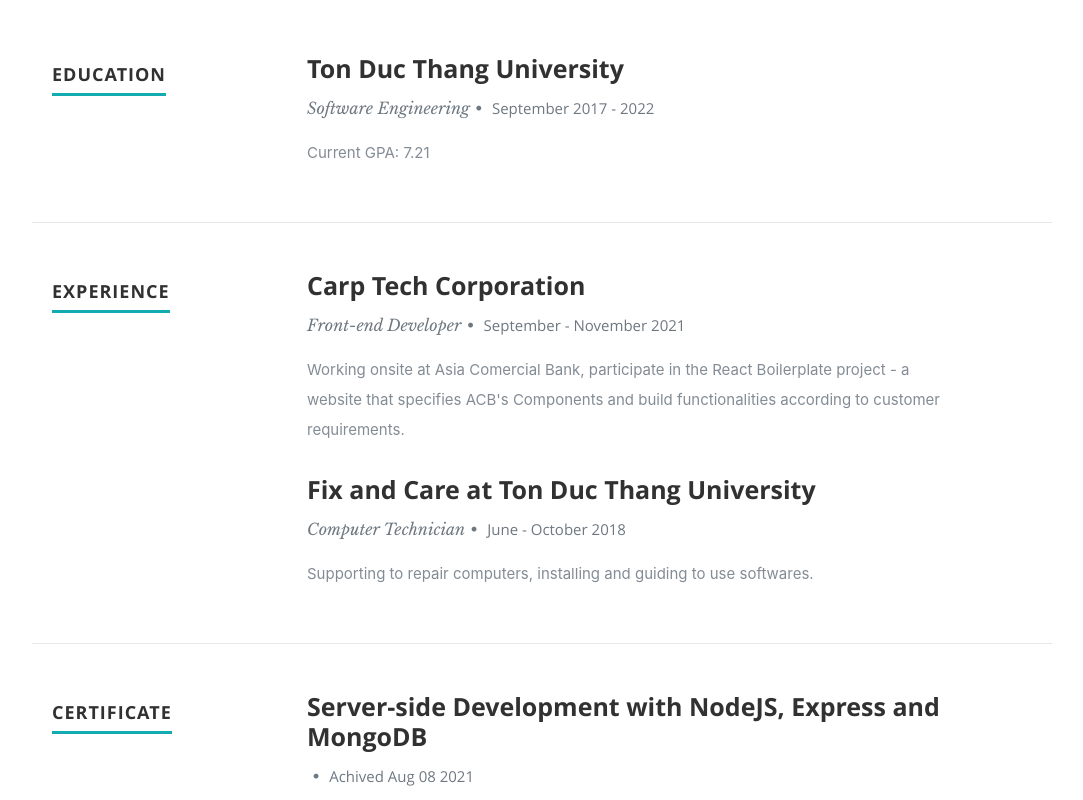
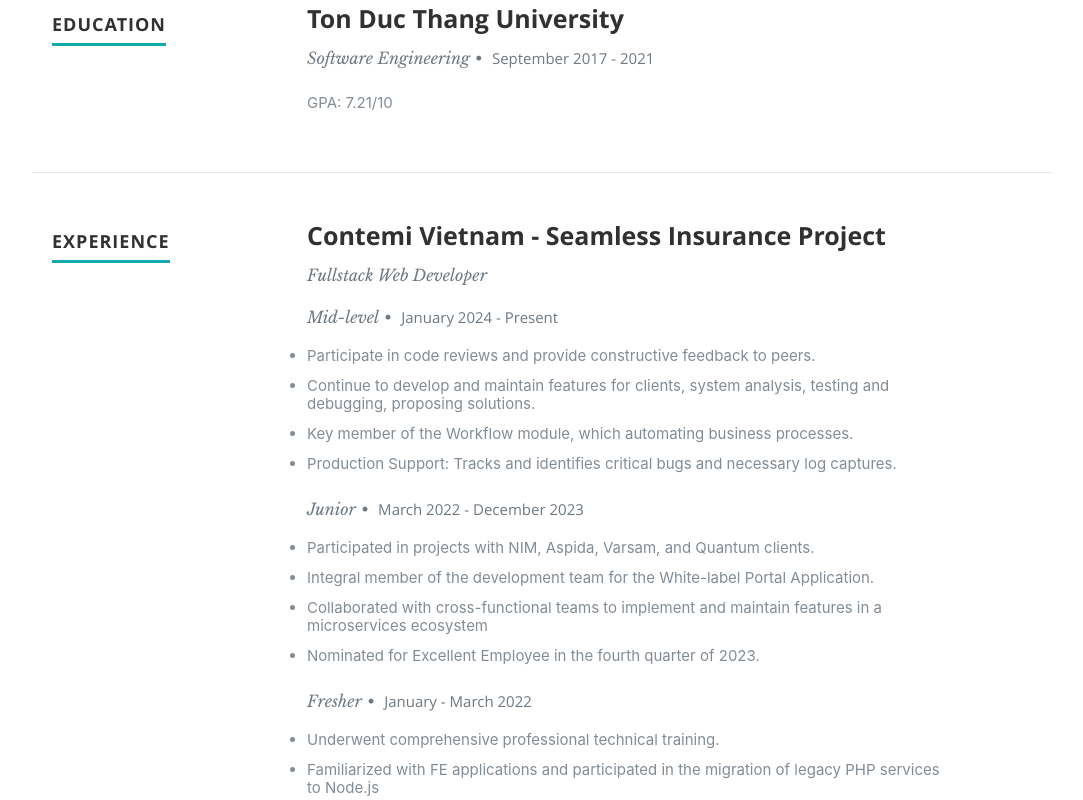
Before and after one commit to hkthiet2999/hkthiet-cv-online, a React (Create React App) app: page / in a window 1280 px wide. Shown: the part 1600-2400 px from the top of the page, without its empty margins (98-1181 px from the left). Built offline with nearby package versions, Linux system fonts and the light colour scheme; a web font is replaced by a local one.

Commit message:
feat: experience data

```diff
--- a/public/index.html
+++ b/public/index.html
@@ -21,14 +21,13 @@
       work correctly both with client-side routing and a non-root public URL.
       Learn how to configure a non-root public URL by running `npm run build`.
     -->
-  <title>Kien Thiet's Portfolio</title>
+  <title>Hi, I'm Harry</title>
   <link rel="stylesheet" href="%PUBLIC_URL%/css/default.css">
   <link rel="stylesheet" href="%PUBLIC_URL%/css/layout.css">
   <link rel="stylesheet" href="%PUBLIC_URL%/css/media-queries.css">
   <link rel="stylesheet" href="%PUBLIC_URL%/css/magnific-popup.css">
 
   <script src="%PUBLIC_URL%/js/modernizr.js"></script>
-  <title>Kien Thiet's Portfolio</title>
   <!-- devicons -->
   <link rel="stylesheet" href="https://cdn.jsdelivr.net/gh/devicons/devicon@v2.12.0/devicon.min.css">
   <!-- google font -->
--- a/src/components/Resume.js
+++ b/src/components/Resume.js
@@ -39,26 +39,58 @@
 
           <div className="nine columns main-col">
           {
-              resumeData.work && resumeData.work.map((item) => {
+            resumeData.work && resumeData.work.map((item, index) => {
+              if (Array.isArray(item)) {
+                return item.map((i, subIndex) => (
+                  <div className="row item" key={`subitem-${index}-${subIndex}`}>
+                    <div className="twelve columns">
+                      <h3>{i.CompanyName}</h3>
+                      <p className="info">
+                        {i.specialization}
+                      </p>
+                      {
+                        i.Timeline && i.Timeline.map((timelineItem, timelineIndex) => (
+                          <div key={`timeline-${index}-${subIndex}-${timelineIndex}`}>
+                            <p className="info">
+                            {timelineItem.specialization}
+                            <span>&bull;</span> <em className="date">{timelineItem.time}</em>
+                            </p>
+                            <ul style={{ listStyleType: 'disc' }}>
+                              {
+                                timelineItem.descriptions && timelineItem.descriptions.map((description, descIndex) => (
+                                  <li>
+                                    {description}
+                                  </li>
+                                ))
+                              }
+                            </ul>
+                          </div>
+                        ))
+                      }
+                    </div>
+                  </div>
+                ));
+              }  else {
                 return (
-                  <div className="row item">
+                  <div className="row item" key={`item-${index}`}>
                     <div className="twelve columns">
                       <h3>{item.CompanyName}</h3>
                       <p className="info">
                         {item.specialization}
-                        <span>&bull;</span> <em className="date">{item.MonthOfLeaving} {item.YearOfLeaving}</em></p>
+                        <span>&bull;</span> <em className="date">{item.MonthOfLeaving} {item.YearOfLeaving}</em>
+                      </p>
                       <p>
                         {item.Achievements}
                       </p>
                     </div>
-
                   </div>
-
-                )
+                );
+              }
             })
           }
           <a id="certificate"></a>
         </div>
+
       </div>
 
         <div className="row work">
--- a/src/resumeData.js
+++ b/src/resumeData.js
@@ -1,6 +1,6 @@
 let resumeData = {
   "imagebaseurl": "",
-  "name": "Harry Hoang",
+  "name": "Hoang Kien Thiet",
   "role": "",
   "linkedinId": "https://www.linkedin.com/in/hkthiet99/",
   "skypeid": "live:.cid.1be26794659f7aa3",
@@ -26,7 +26,7 @@
     },
 
   ],
-  "aboutme": "As a Software Engineering graduate from Ton Duc Thang University, I've enriched my expertise over two years at Contemi Vietnam, where I've thrived as a Full Stack Developer. I am dedicated to applying this specialized experience in a role that not only pushes my technical boundaries but also aligns with the strategic objectives of the organization. My commitment lies in driving excellence, fostering continuous personal growth, and contributing to success through innovative and collaborative efforts." ,
+  "aboutme": "As a professional Fullstack Web Developer with almost three years of experience, my expertise lies in creating scalable and efficient web applications that meet strategic organizational goals. I am dedicated to continuous learning, innovation, and collaboration, aiming to leverage my technical skills and experience to contribute to organizational success and growth." ,
   "address": "District Tan Binh, Ho Chi Minh City, Vietnam",
   "website": "hkthiet99@gmail.com",
   "education": [
@@ -34,17 +34,54 @@
       "UniversityName": "Ton Duc Thang University",
       "specialization": "Software Engineering",
       "MonthOfPassing": "September",
-      "YearOfPassing": "2017 - 2022",
-      "Achievements": "Current GPA: 7.21",
+      "YearOfPassing": "2017 - 2021",
+      "Achievements": "GPA: 7.21/10",
     },
 
   ],
   "work": [
+    [
+      {
+        "CompanyName": "Contemi Vietnam - Seamless Insurance Project",
+        "specialization": "Fullstack Web Developer",
+        "Timeline": [
+          {
+            "time": "January 2024 - Present",
+            "specialization": "Mid-level",
+            "descriptions": [
+              "Participate in code reviews and provide constructive feedback to peers.",
+              "Continue to develop and maintain features for clients, system analysis, testing and debugging, proposing solutions.",
+              "Key member of the Workflow module, which automating business processes.",
+              "Production Support: Tracks and identifies critical bugs and necessary log captures."
+            ]
+          },
+          {
+            "time": "March 2022 - December 2023",
+            "specialization": "Junior",
+            "descriptions": [
+              "Participated in projects with NIM, Aspida, Varsam, and Quantum clients.",
+              "Integral member of the development team for the White-label Portal Application.",
+              "Collaborated with cross-functional teams to implement and maintain features in a microservices ecosystem",
+              "Nominated for Excellent Employee in the fourth quarter of 2023."
+            ]
+          },
+          {
+            "time": "January - March 2022",
+            "specialization": "Fresher",
+            "descriptions": [
+              "Underwent comprehensive professional technical training.",
+              "Familiarized with FE applications and participated in the migration of legacy PHP services to Node.js"
+            ]
+          },
 
+        ]
+
+      },
+    ],
     {
       "CompanyName": "Carp Tech Corporation",
       "specialization": "Front-end Developer",
-      "MonthOfLeaving": "September - November",
+      "MonthOfLeaving": "September - December",
       "YearOfLeaving": "2021",
       "Achievements": "Working onsite at Asia Comercial Bank, participate in the React Boilerplate project - a website that specifies ACB's Components and build functionalities according to customer requirements."
     },
```
Lines whose indentation alone changed are shown as unchanged.
